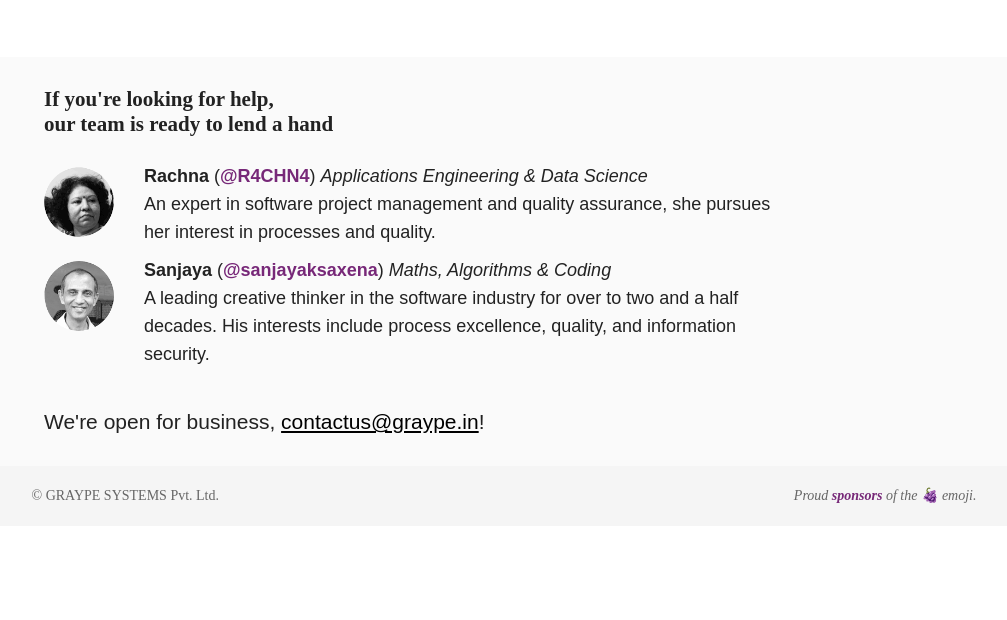
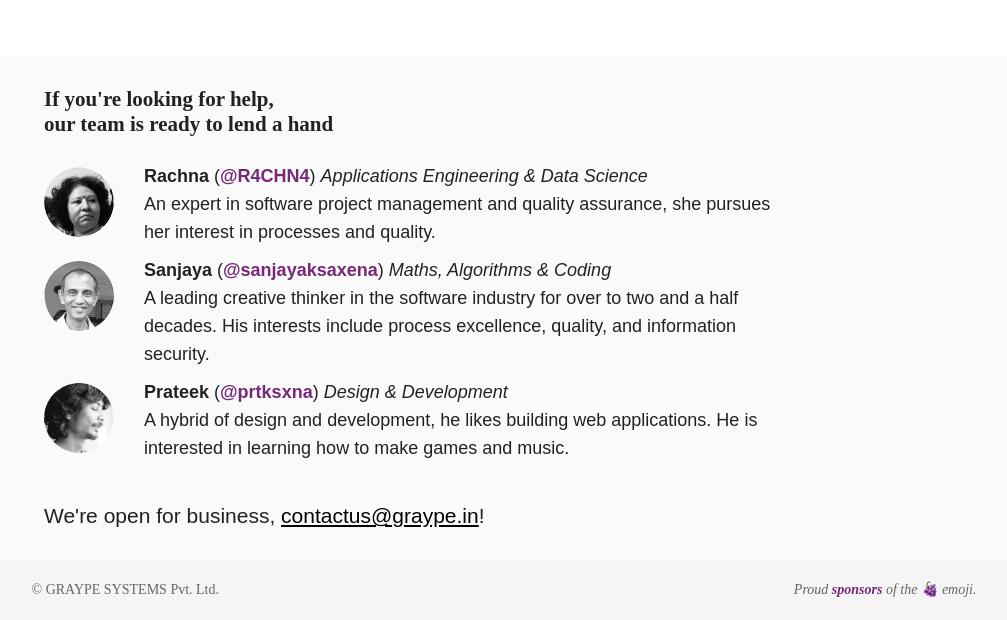
Before and after one commit to GR4YPE/gr4ype.github.io, a website: page index.html in a window 1280 px wide. Shown: the part 1167-1787 px from the top of the page, without its empty margins (136-1143 px from the left). Before the commit the page ends 1693 px from the top, so only its background shows below. Drawn offline with nearby package versions, Linux system fonts and the light colour scheme.

Commit message:
Add prtk to team

```diff
--- a/index.html
+++ b/index.html
@@ -111,6 +111,16 @@
 				A leading creative thinker in the software industry for over to two and a half decades. His interests include process excellence, quality, and information security.
 			</p>
 
+			<img src="images/prtk.gif" alt="Prateek"/>
+			<p>
+				<strong>Prateek </strong>
+				(<a href="https://twitter.com/prtksxna">@prtksxna</a>)
+				<em>Design & Development</em>
+				<br/>
+				A hybrid of design and development, he likes building web applications. He is interested in learning how to make games and music.
+			</p>
+
+
 			<p id="contact">
 				We're open for business,
 				<a href="mailto:contactus@graype.in">contactus@graype.in</a>!
```
Also changed, not shown: images/prtk.gif (added).
